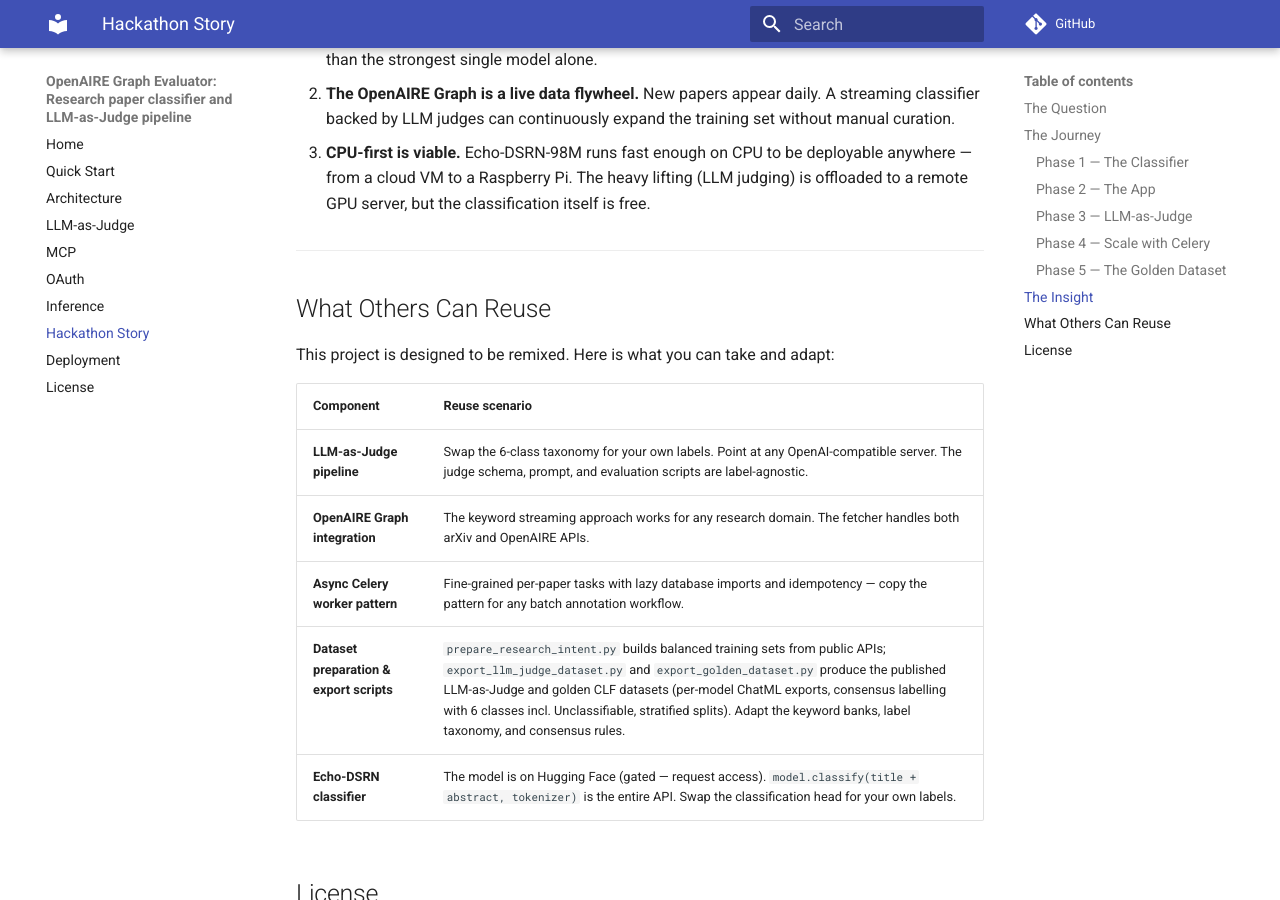
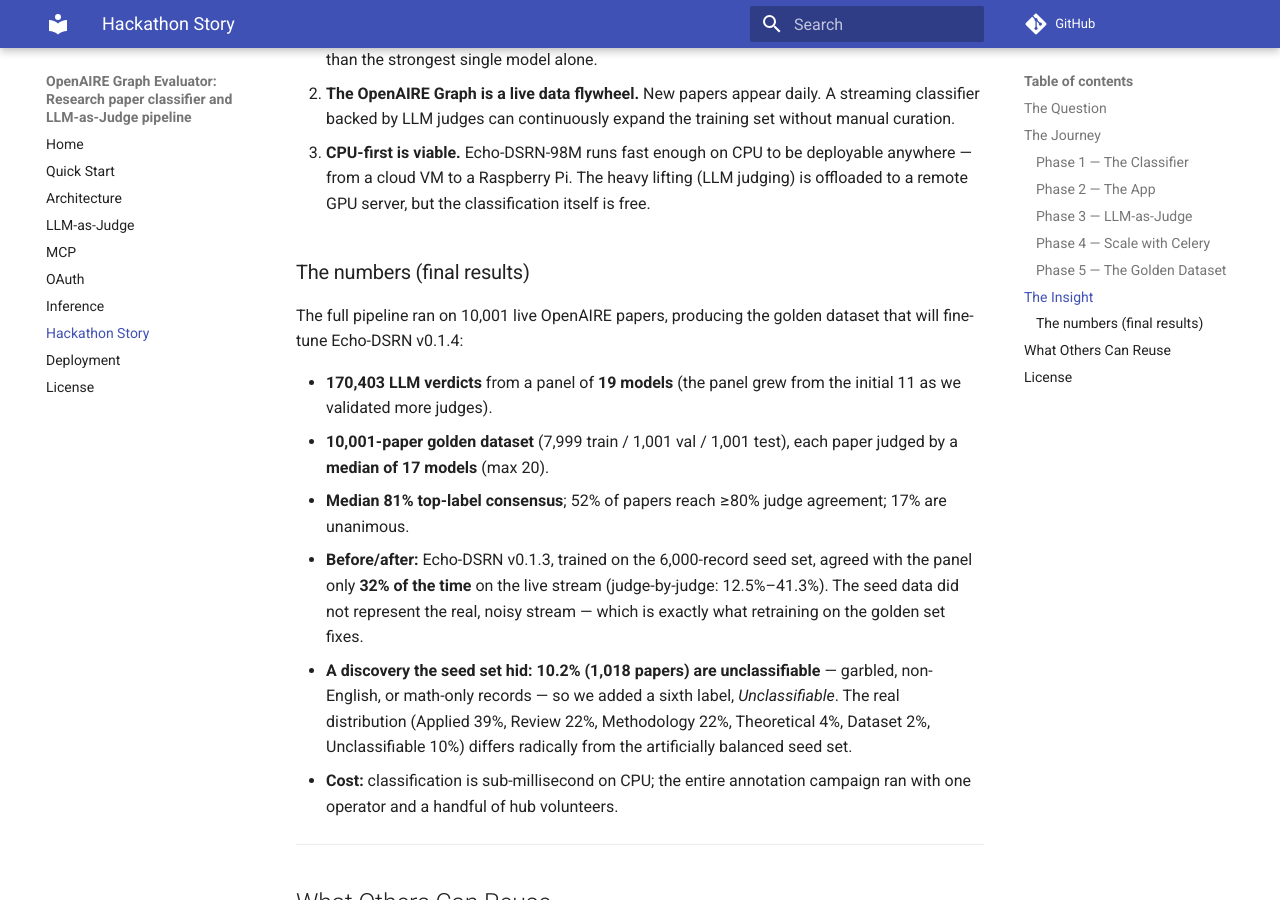
Before and after one commit to ethicalabs-ai/OpenAIRE-AI-Research-Evaluator, an MkDocs documentation site: the page built from docs/story.md, in a window 1280 px wide and 900 px high, scrolled down 3020 px. Built offline with MkDocs 1.6.1 and Material for MkDocs 9.7.7, drawn with Linux system fonts in a browser that asks for light colours; comment, search, counter and statistics services are not loaded.

Commit message:
docs(story): add final pipeline results to hackathon story

```diff
--- a/docs/story.md
+++ b/docs/story.md
@@ -97,6 +97,17 @@ Three findings stand out:
 
 3. **CPU-first is viable.** Echo-DSRN-98M runs fast enough on CPU to be deployable anywhere — from a cloud VM to a Raspberry Pi. The heavy lifting (LLM judging) is offloaded to a remote GPU server, but the classification itself is free.
 
+### The numbers (final results)
+
+The full pipeline ran on 10,001 live OpenAIRE papers, producing the golden dataset that will fine-tune Echo-DSRN v0.1.4:
+
+- **170,403 LLM verdicts** from a panel of **19 models** (the panel grew from the initial 11 as we validated more judges).
+- **10,001-paper golden dataset** (7,999 train / 1,001 val / 1,001 test), each paper judged by a **median of 17 models** (max 20).
+- **Median 81% top-label consensus**; 52% of papers reach ≥80% judge agreement; 17% are unanimous.
+- **Before/after:** Echo-DSRN v0.1.3, trained on the 6,000-record seed set, agreed with the panel only **32% of the time** on the live stream (judge-by-judge: 12.5%–41.3%). The seed data did not represent the real, noisy stream — which is exactly what retraining on the golden set fixes.
+- **A discovery the seed set hid:** **10.2% (1,018 papers) are unclassifiable** — garbled, non-English, or math-only records — so we added a sixth label, *Unclassifiable*. The real distribution (Applied 39%, Review 22%, Methodology 22%, Theoretical 4%, Dataset 2%, Unclassifiable 10%) differs radically from the artificially balanced seed set.
+- **Cost:** classification is sub-millisecond on CPU; the entire annotation campaign ran with one operator and a handful of hub volunteers.
+
 ---
 
 ## What Others Can Reuse
```
